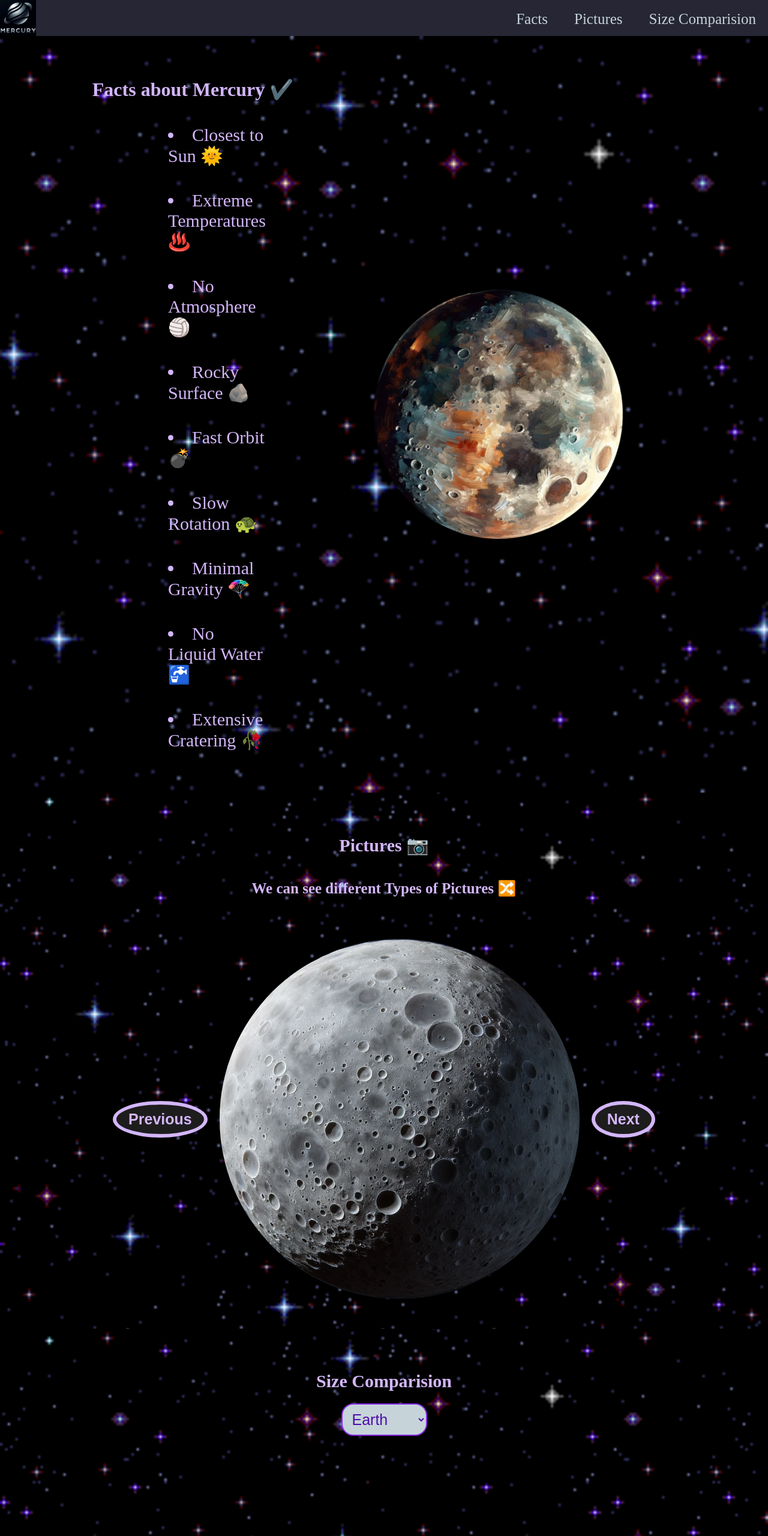
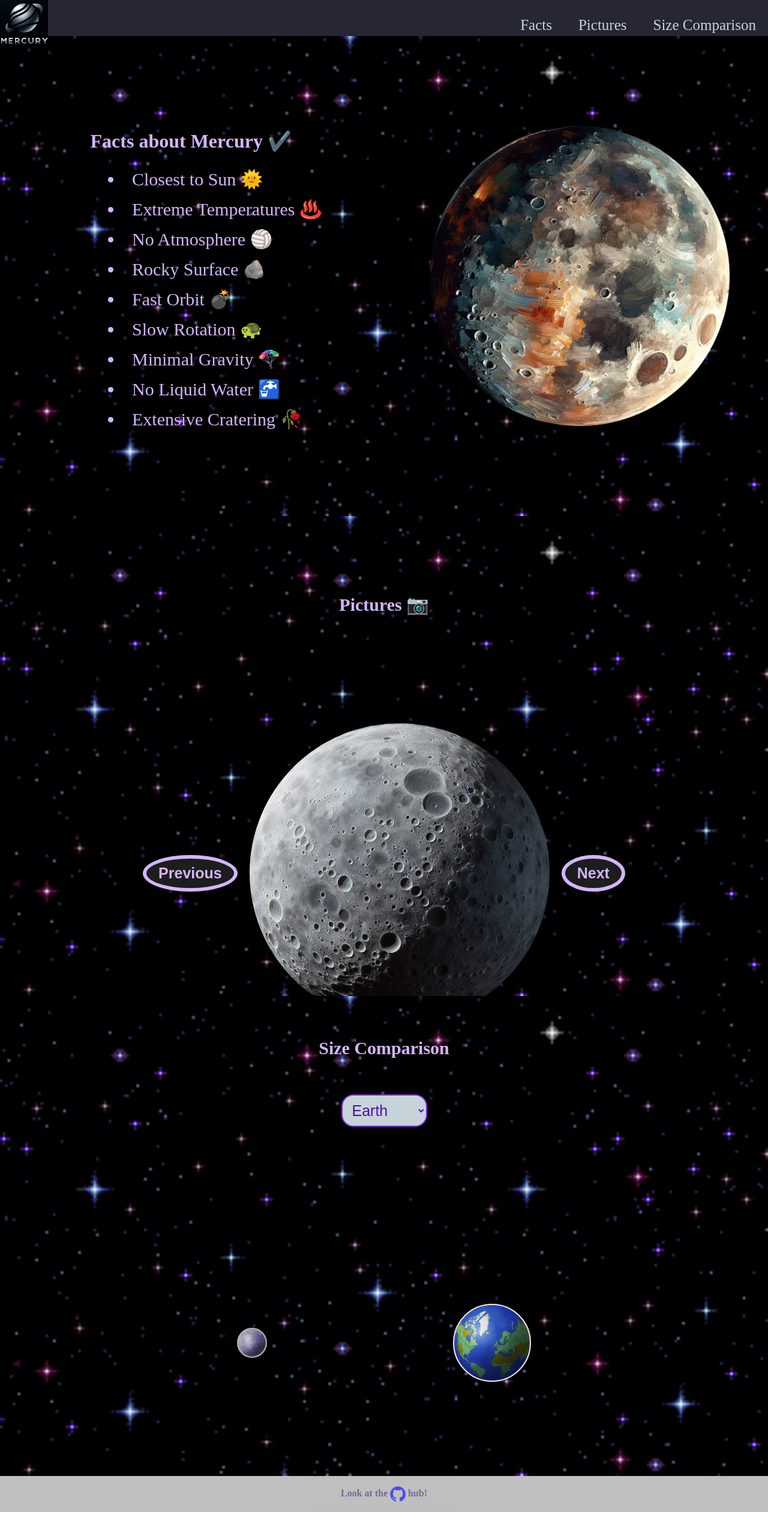
Before and after one commit to Sai-kodehode/Mercury-Planet-Website, a plain HTML site: page index.html in a window 1280 px wide. Shown: the top 2560 px of the page at 60% size. Drawn offline with Linux system fonts and the light colour scheme.

Commit message:
Cleaning up css and html

```diff
--- a/index.html
+++ b/index.html
@@ -5,6 +5,12 @@
     <meta name="viewport" content="width=device-width, initial-scale=1.0" />
     <title>Mercury</title>
     <link rel="stylesheet" href="style.css" />
+    <link rel="preconnect" href="https://fonts.googleapis.com" />
+    <link rel="preconnect" href="https://fonts.gstatic.com" crossorigin />
+    <link
+      href="https://fonts.googleapis.com/css2?family=Big+Shoulders+Display:wght@700&family=Lexend+Deca&family=Roboto+Slab&display=swap"
+      rel="stylesheet"
+    />
     <link
       rel="stylesheet"
       href="https://cdnjs.cloudflare.com/ajax/libs/font-awesome/4.7.0/css/font-awesome.min.css"
@@ -18,9 +24,9 @@
         <a href="index.html"><img src="images/Mercury-Logo.png" alt="" /></a>
         <div class="nav-links">
           <ul>
-            <li><a href="#fact">Facts</a></li>
+            <li><a href="#section1">Facts</a></li>
             <li><a href="#image-slideshow">Pictures</a></li>
-            <li><a href="#scal">Size Comparision</a></li>
+            <li><a href="#section3-style">Size Comparison</a></li>
           </ul>
         </div>
       </nav>
@@ -28,7 +34,7 @@
 
     <!-- Section1 -->
 
-    <section id="fact" class="background-image">
+    <section id="section1" class="background-image">
       <div class="text-box">
         <ul>
           <h1>Facts about Mercury ✔️</h1>
@@ -50,7 +56,6 @@
 
     <section id="image-slideshow" class="background-image">
       <h1>Pictures 📷</h1>
-      <h2>We can see different Types of Pictures 🔀</h2>
       <div class="section2">
         <button id="prev-button">Previous</button>
         <img id="slideshow-image" src="images/image1.png" alt="Image 1" />
@@ -61,8 +66,8 @@
 
     <!-- Section-3 -->
 
-    <section id="scal" class="background-image">
-      <h1>Size Comparision</h1>
+    <section id="section3-style" class="background-image">
+      <h1>Size Comparison</h1>
       <div id="planetSelector">
         <select id="planetDropdown">
           <option value="venus">Venus</option>
@@ -84,10 +89,11 @@
 
     <!--  Footer -->
     <section class="footer">
-      <h4>Please connect to our project via &nbsp;</h4>
+      <h4>Look at the
       <a href="https://github.com/kodehodechristian/khwas3"
-        ><i class="fa fa-github"></i
-      ></a>
+      ><i class="fa fa-github"></i
+        ></a> hub!
+      </h4>
     </section>
   </body>
 </html>
--- a/style.css
+++ b/style.css
@@ -1,3 +1,4 @@
+/* BASIC STYLING */
 * {
   box-sizing: border-box;
   margin: 0;
@@ -6,8 +7,9 @@
 html {
   scroll-behavior: smooth;
 }
+/* BACKGROUND IMAGE */
 .background-image {
-  min-height: 100vh;
+  max-height: 100vh;
   width: 100%;
   background-image: url(images/Space\ Background\ GIF\ image.gif);
   background-position: center;
@@ -15,6 +17,8 @@ html {
   background-repeat: no-repeat;
   position: relative;
 }
+
+/* NAVBAR */
 .navbar {
   position: sticky;
   top: 0;
@@ -34,6 +38,11 @@ nav img {
   height: 60px;
 }
 
+nav img:hover {
+  width: 80px;
+  height: 80px;
+}
+
 .nav-links {
   flex: 1;
   text-align: right;
@@ -43,6 +52,7 @@ nav img {
   display: inline;
   padding: 10px 20px;
   position: relative;
+  height: 50vh;
 }
 
 .nav-links ul li a {
@@ -53,11 +63,12 @@ nav img {
 
 .nav-links ul li a:hover {
   background: #473a76;
+  font-size: 30px;
+  color: aliceblue;
 }
-
-#fact {
-  padding: 50px 100px;
-  height: auto;
+/* SECTION 1 */
+#section1 {
+  height: 100vh;
   overflow: hidden;
 }
 
@@ -66,6 +77,7 @@ nav img {
   justify-content: space-around;
   align-items: center;
   margin-right: 250px;
+  height: 100vh;
 }
 
 .text-box h1 {
@@ -82,16 +94,18 @@ nav img {
   font-size: 30px;
   list-style-type: disc;
   list-style-position: inside;
+  white-space: nowrap;
+  line-height: 10px;
 }
 
 .text-box img {
   position: relative;
-  max-height: 50%;
-  max-width: 50%;
+  max-height: 500px;
+  max-width: 500px;
   border-radius: 50%;
 }
 
-/* Animating the image on section1 */
+/* ROTATING IMAGE IN SECTION 1 */
 
 @keyframes rotateImage {
   from {
@@ -105,30 +119,23 @@ nav img {
 .rotate-img {
   animation: rotateImage 25s linear infinite;
 }
-
-/* Pictures */
+/* SECTION 2 */
+/* PICTURES IN SECTION 2*/
 #image-slideshow {
   padding: 50px 0px;
-  height: auto;
+  height: 100vh;
 }
 
 #image-slideshow h1 {
   color: #d3b6fa;
-  padding: 20px 150px;
+  padding: 80px 150px;
   font-size: 30px;
   text-align: center;
 }
 
-#image-slideshow h2 {
-  color: #d3b6fa;
-  padding: 20px 150px;
-  font-size: 25px;
-  text-align: center;
-}
-
 #slideshow-image {
-  max-width: 600px;
-  max-height: 600px;
+  max-width: 500px;
+  max-height: 500px;
   border-radius: 50%;
 }
 
@@ -137,7 +144,7 @@ nav img {
   justify-content: center;
   align-items: center;
   margin: auto;
-  padding-top: 50px;
+  padding-top: 100px;
   width: 500px;
 }
 
@@ -153,46 +160,21 @@ nav img {
   font-size: 25px;
 }
 
-/* Footer */
-.footer {
-  width: 100%;
-  text-align: center;
-  padding: 15px 0px;
-  background: rgb(165, 165, 165);
-  opacity: 70%;
-  color: #432768;
-  font-weight: bolder;
-}
-
-.footer h4 {
-  display: inline;
-}
-
-#scal {
-  height: auto;
+/* SECTION 3 */
+/* STYLE */
+#section3-style {
+  height: 100vh;
   padding: 50px 0px;
 }
 
-#scal h1 {
+#section3-style h1 {
   color: #d3b6fa;
   padding: 20px 150px;
   font-size: 30px;
   text-align: center;
 }
 
-#scal h2 {
-  color: #d3b6fa;
-  padding: 20px 150px;
-  font-size: 25px;
-  text-align: center;
-}
-
-.footer a i {
-  font-size: 30px;
-  vertical-align: middle;
-}
-
-/* Section 3 styling */
+/* SIZE COMPARISON */
 #comparisonBox {
   display: flex;
   align-items: center;
@@ -203,17 +185,18 @@ nav img {
   margin: 20px auto;
 }
 
-.planet {
-  border-radius: 50%;
-  border: 2px solid black;
-  background-size: cover;
-  background-position: center;
-}
-
 #mercury {
   background-image: url(images/mercury-bg.jpg);
   width: 50px; /* Mercury's size as a base */
   height: 50px;
+  border: 2px solid rgb(180, 180, 180);
+}
+
+.planet {
+  border-radius: 50%;
+  border: 2px solid rgb(248, 236, 226);
+  background-size: cover;
+  background-position: center;
 }
 
 #planetSelector {
@@ -228,12 +211,38 @@ nav img {
   color: #510da9;
   border: 2px solid blueviolet;
   border-radius: 20px;
+  margin: 40px;
 }
 
+/* TEXT FOR PLANET COMPARISON */
 .size-info {
   color: #d3b6fa;
-  font-family: "Courier New", Courier, monospace;
+  font-family: "Roboto Slab", serif;
   position: relative;
   text-align: center;
   font-size: 30px;
 }
+
+.size-info:hover {
+  font-size: 35px;
+}
+
+/* FOOTER SECTION */
+.footer {
+  width: 100%;
+  text-align: center;
+  padding: 15px 0px;
+  background: rgb(165, 165, 165);
+  opacity: 70%;
+  color: #432768;
+  font-weight: bolder;
+}
+
+.footer a i {
+  font-size: 30px;
+  vertical-align: middle;
+}
+
+.footer h4 {
+  display: inline;
+}
```
